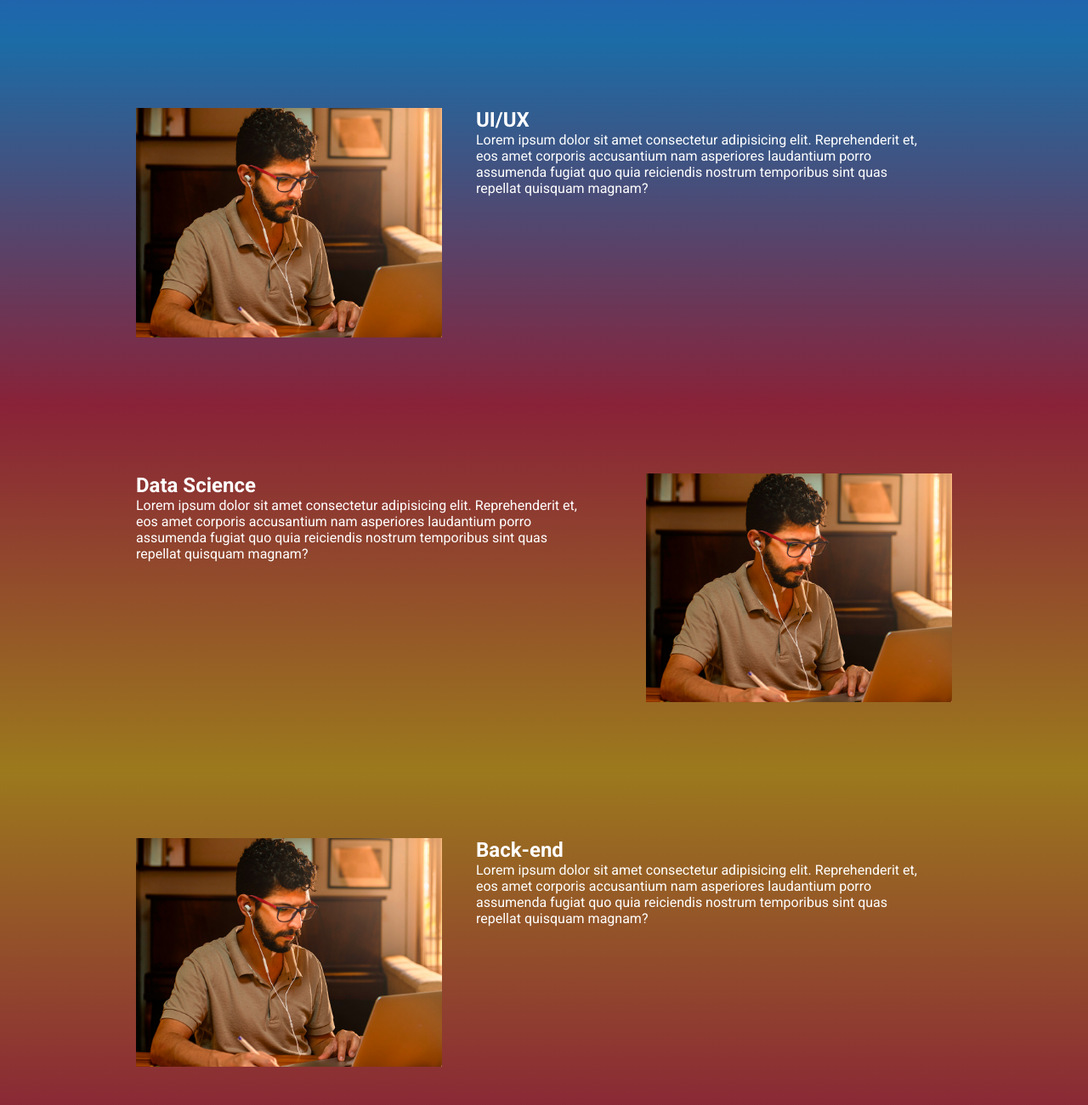
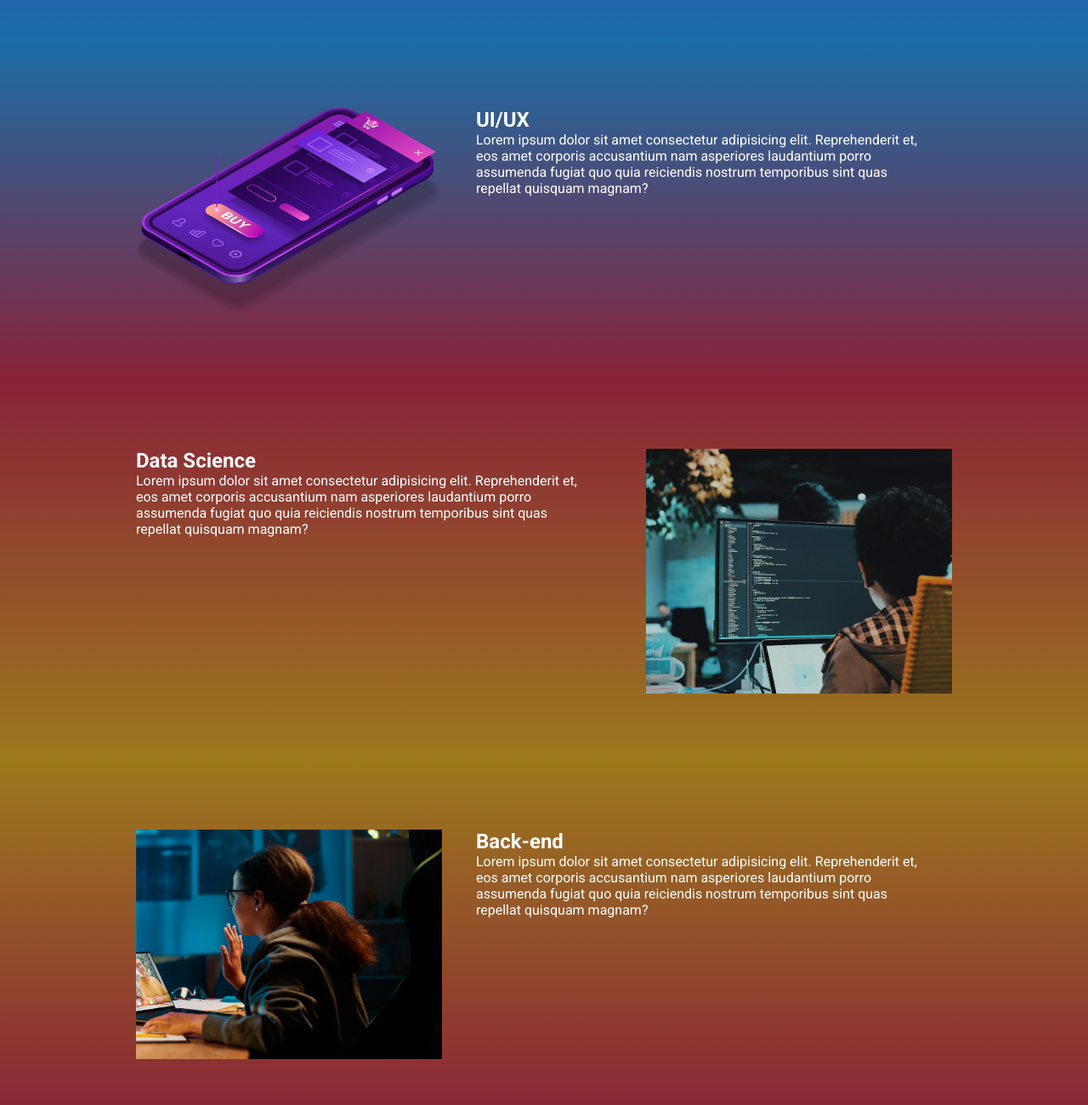
Before and after one commit to Raphanike/ebac_tech_talks.io, a website built with Parcel: page src/index.html in a window 1280 px wide. Shown: the part 900-2200 px from the top of the page at 85% size. Built offline with nearby package versions, Linux system fonts and the light colour scheme.

Commit message:
ADICIONANDO FOTOS

```diff
--- a/src/index.html
+++ b/src/index.html
@@ -57,7 +57,7 @@
                     Lorem ipsum dolor sit amet consectetur adipisicing elit. Reprehenderit et, eos amet corporis accusantium nam asperiores laudantium porro assumenda fugiat quo quia reiciendis nostrum temporibus sint quas repellat quisquam magnam?
                 </p>
             </div>
-            <img class="event__image" src="./images/frontend.png" alt="Front-end">
+            <img class="event__image" src="./images/ui-ux.png" alt="UI/UX">
         </div>
     </section>
     <section class="event event--data-science" data-aos="fade-right">
@@ -68,7 +68,7 @@
                     Lorem ipsum dolor sit amet consectetur adipisicing elit. Reprehenderit et, eos amet corporis accusantium nam asperiores laudantium porro assumenda fugiat quo quia reiciendis nostrum temporibus sint quas repellat quisquam magnam?
                 </p>
             </div>
-            <img class="event__image" src="./images/frontend.png" alt="Front-end">
+            <img class="event__image" src="./images/data.png" alt="Data Science">
         </div>
     </section>
     <section class="event event--backend event--image-left">
@@ -79,7 +79,7 @@
                     Lorem ipsum dolor sit amet consectetur adipisicing elit. Reprehenderit et, eos amet corporis accusantium nam asperiores laudantium porro assumenda fugiat quo quia reiciendis nostrum temporibus sint quas repellat quisquam magnam?
                 </p>
             </div>
-            <img class="event__image" src="./images/frontend.png" alt="Front-end">
+            <img class="event__image" src="./images/backend.png" alt="back-and">
         </div>
     </section>
     <script src="https://unpkg.com/aos@next/dist/aos.js"></script>
```
